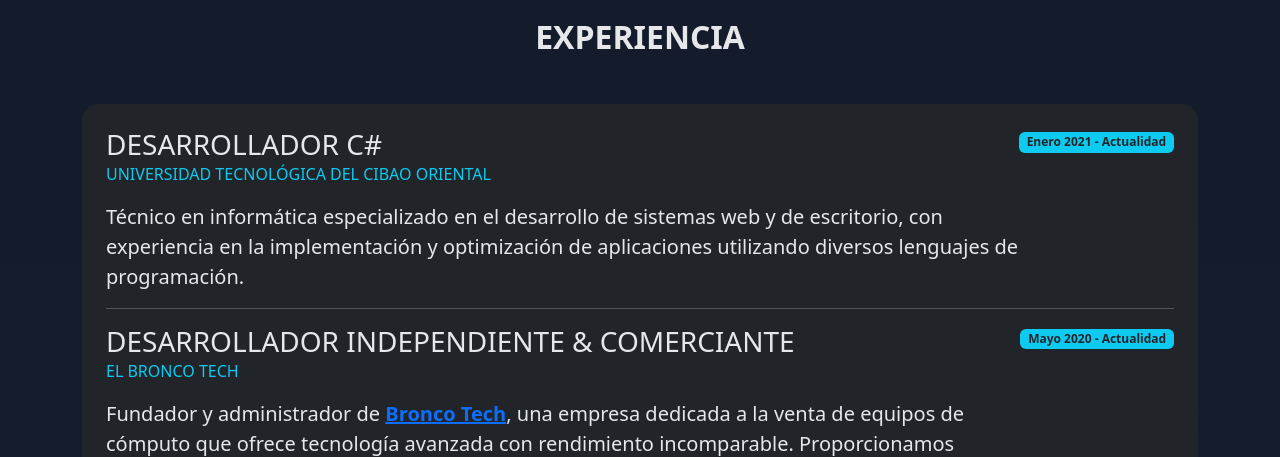
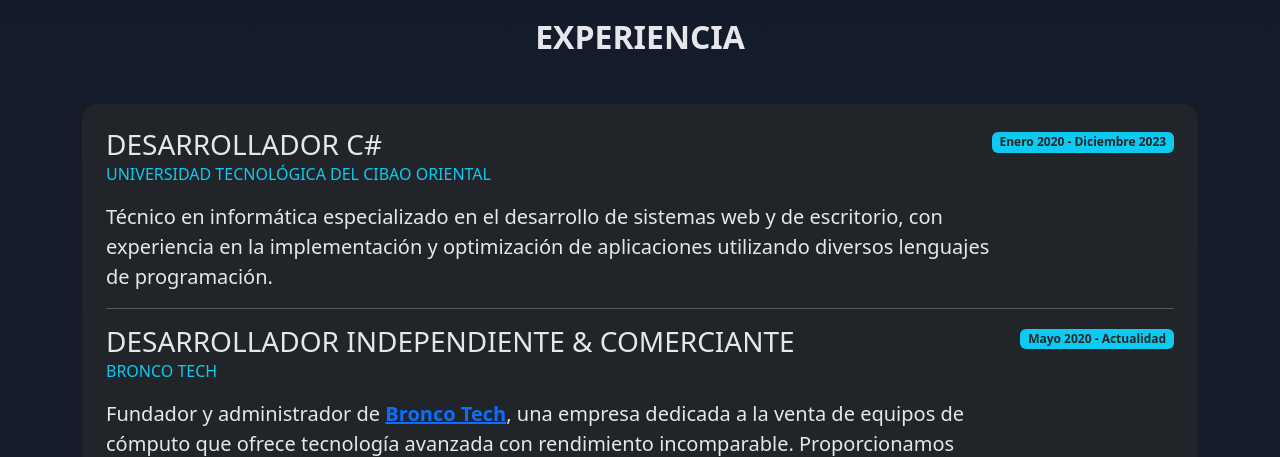
Before and after one commit to MarcosDVS/Developer, a plain HTML site: page index.html in a window 1280 px wide. Shown: the part 860-1317 px from the top of the page. Drawn offline with nearby package versions, Linux system fonts and the light colour scheme.

Commit message:
Update index.html

```diff
--- a/index.html
+++ b/index.html
@@ -138,14 +138,14 @@
                                     <p class="lead mb-0">Técnico en informática especializado en el desarrollo de sistemas web y de escritorio, con experiencia en la implementación y optimización de aplicaciones utilizando diversos lenguajes de programación.</p>
                                 </div>
                                 <div class="text-md-end ">
-                                    <span class="badge bg-info text-dark">Enero 2021 - Actualidad</span>
+                                    <span class="badge bg-info text-dark">Enero 2020 - Diciembre 2023</span>
                                 </div>
                             </div>
                             <hr>
                             <div class="d-flex flex-column flex-md-row justify-content-between">
                                 <div class="resume-content">
                                     <h3 class="mb-0">DESARROLLADOR INDEPENDIENTE & COMERCIANTE</h3>
-                                    <div class="text-info mb-3">EL BRONCO TECH</div>
+                                    <div class="text-info mb-3">BRONCO TECH</div>
                                     <p class="lead">Fundador y administrador de <a class="fw-bold" href="https://marcosdvs.github.io/BroncoTech/" target="_blank">Bronco Tech</a>, una empresa dedicada a la venta de equipos de cómputo que ofrece tecnología avanzada con rendimiento incomparable. Proporcionamos soluciones personalizadas en tecnología, destacando nuestros <a href="https://marcosdvs.github.io/Developer/proyecto.html" class="fw-bold" target="_blank">proyectos realizados</a>.</p>
                                     <div class="d-flex gap-3">
                                         <a href="https://www.instagram.com/bronco_tech?igsh=eXBvZWxvOHQzbGsw" target="_blank" aria-label="Instagram">
```
